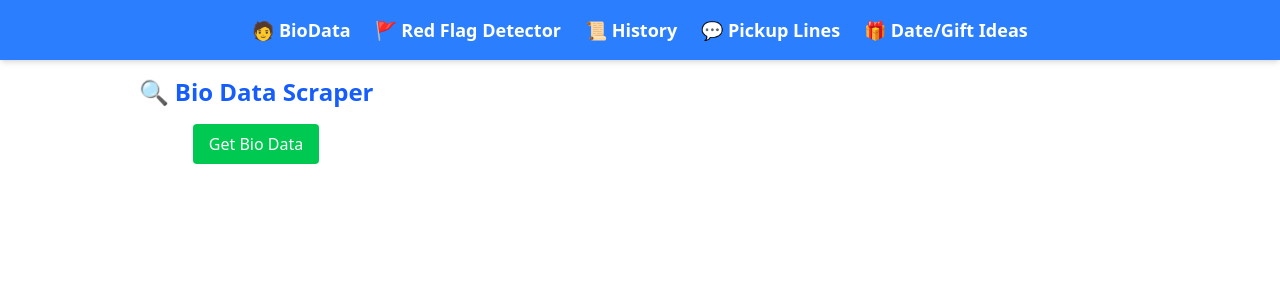
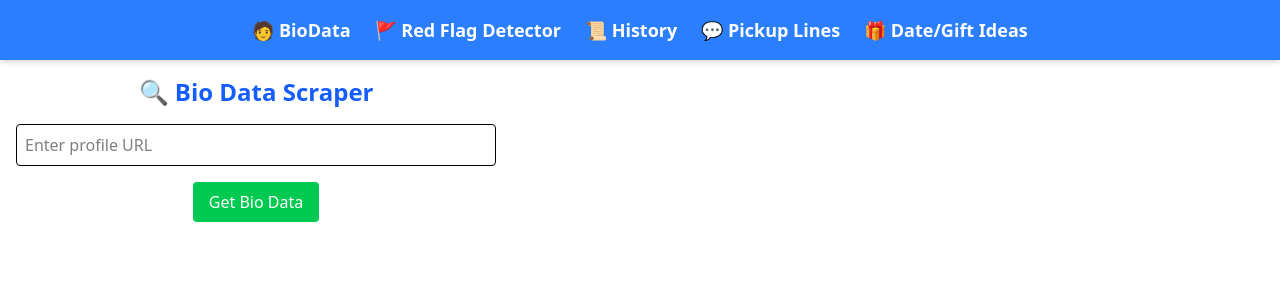
Before and after one commit to AlexanderPotiagalov/JourneyHacks2025, a React (Vite) app: page /biodata in a window 1280 px wide. Shown: the top 300 px of the page. Built offline with nearby package versions, Linux system fonts and the light colour scheme.

Commit message:
Added a visual url component

```diff
--- a/src/BioData.jsx
+++ b/src/BioData.jsx
@@ -2,11 +2,16 @@ import { useState } from "react";
 import axios from "axios";
 
 export default function BioData() {
+  const [url, setUrl] = useState("");
   const [profile, setProfile] = useState(null);
   const [loading, setLoading] = useState(false);
   const [error, setError] = useState(null);
 
   const fetchBioData = async () => {
+    if (!url) {
+      setError("Please enter a valid profile URL.");
+      return;
+    }
     setLoading(true);
     setError(null);
     try {
@@ -22,6 +27,14 @@ export default function BioData() {
   return (
     <div className="flex flex-col items-center gap-4 p-4 w-full max-w-lg">
       <h1 className="text-2xl font-bold text-blue-600">🔍 Bio Data Scraper</h1>
+      {/* ✅ Input field for user to enter profile URL */}
+      <input
+        type="text"
+        placeholder="Enter profile URL"
+        value={url}
+        onChange={(e) => setUrl(e.target.value)}
+        className="p-2 border rounded w-full"
+      />
       <button
         className="bg-green-500 text-white px-4 py-2 rounded"
         onClick={fetchBioData}
```
